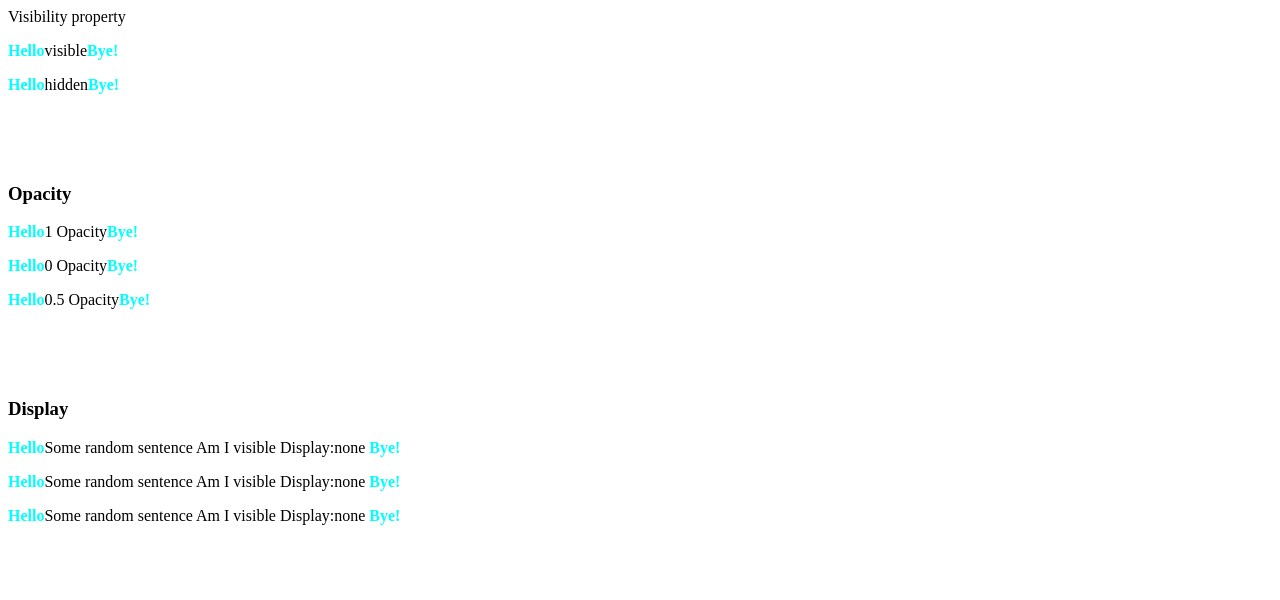
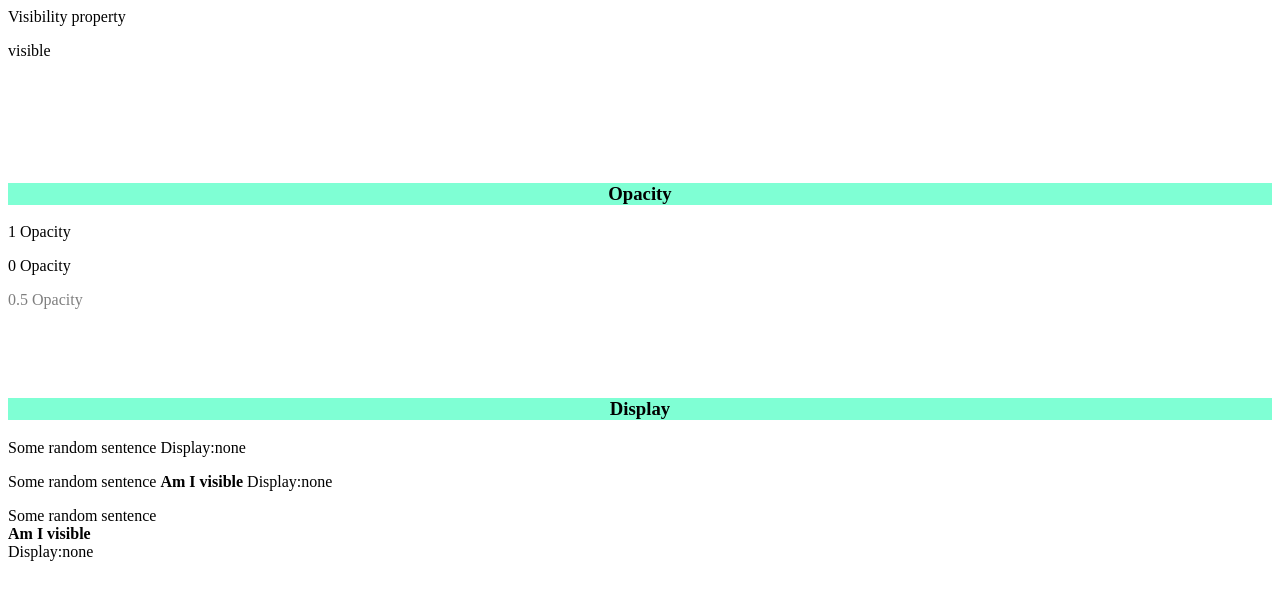
Before and after one commit to xoxoqueen/Alexandra2, a plain HTML site: page index.html in a window 1280 px wide. Drawn offline with Linux system fonts and the light colour scheme.

Commit message:
Update style.css

```diff
--- a/style.css
+++ b/style.css
@@ -1,21 +1,40 @@
-p:hover {
-    color: azure;
+.visible
+{
+    visibility: visible;
+}
+
+.hidden {
+    visibility: hidden;
+}
+
+.op_1 {
+    opacity: 1;
+}
+
+.op_0 {
+    opacity: 0;
+}
+
+.op_05 {
+    opacity: 0.5;
+}
+
+.none {
+    display: none;
     font-weight: bold;
 }
 
-p::before {
-    content: 'Hello';
-    color: aqua;
+.inline {
+    display: inline;
     font-weight: bold;
 }
 
-p::after {
-    content: 'Bye!';
-    color: aqua;
+.block {
+    display: block;
     font-weight: bold;
 }
 
-p::selection {
-    background-color: blueviolet;
-    color: white;
+h3 {
+    background-color: aquamarine;
+    text-align: center;
 }
```
